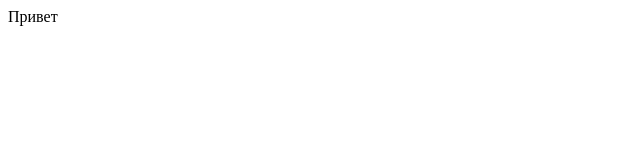
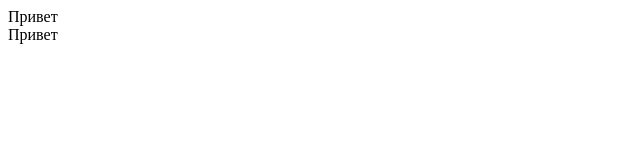
Before and after one commit to Fliber02/automatic-waddle, a plain HTML site: page index.html in a window 1280 px wide. Shown: the full height of the page, 0-640 px from the left. Drawn offline with Linux system fonts and the light colour scheme.

```diff
--- a/index.html
+++ b/index.html
@@ -1,3 +1,6 @@
 <div>
  Привет
 </div>
+<div>
+ Привет
+</div>
```
